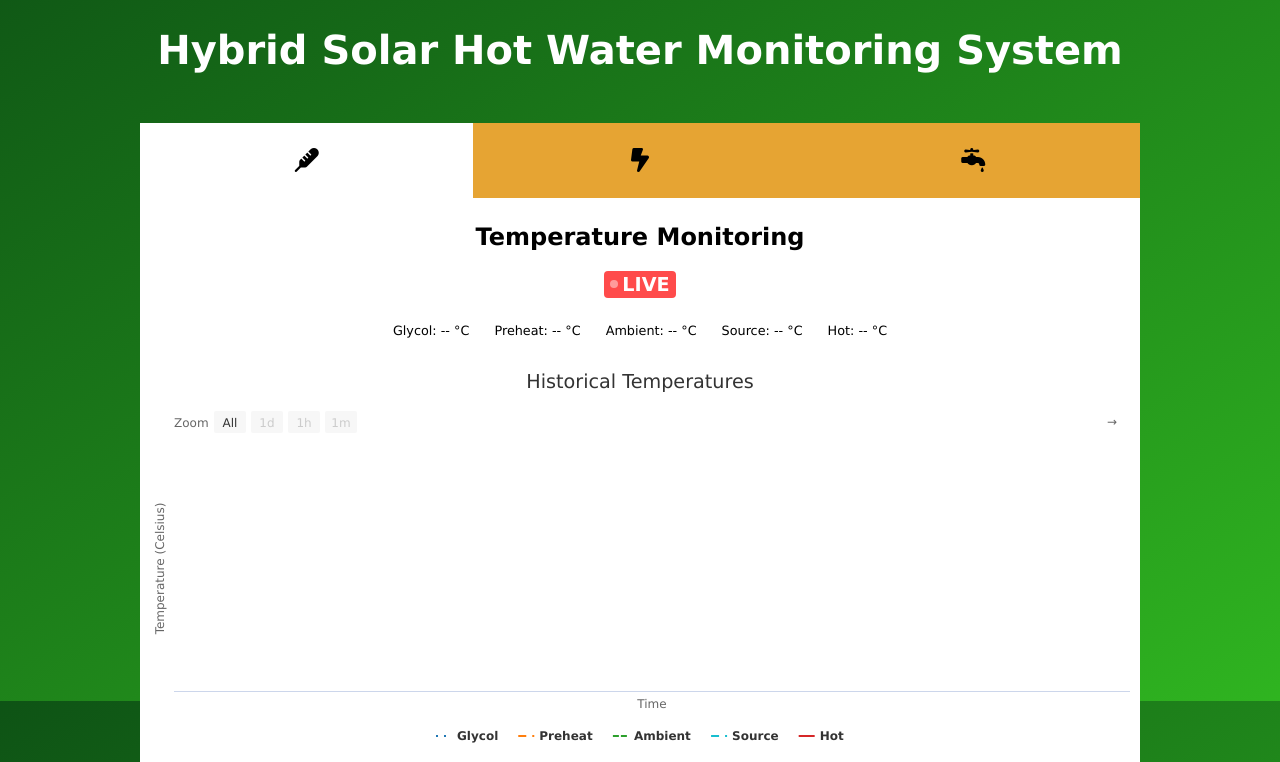
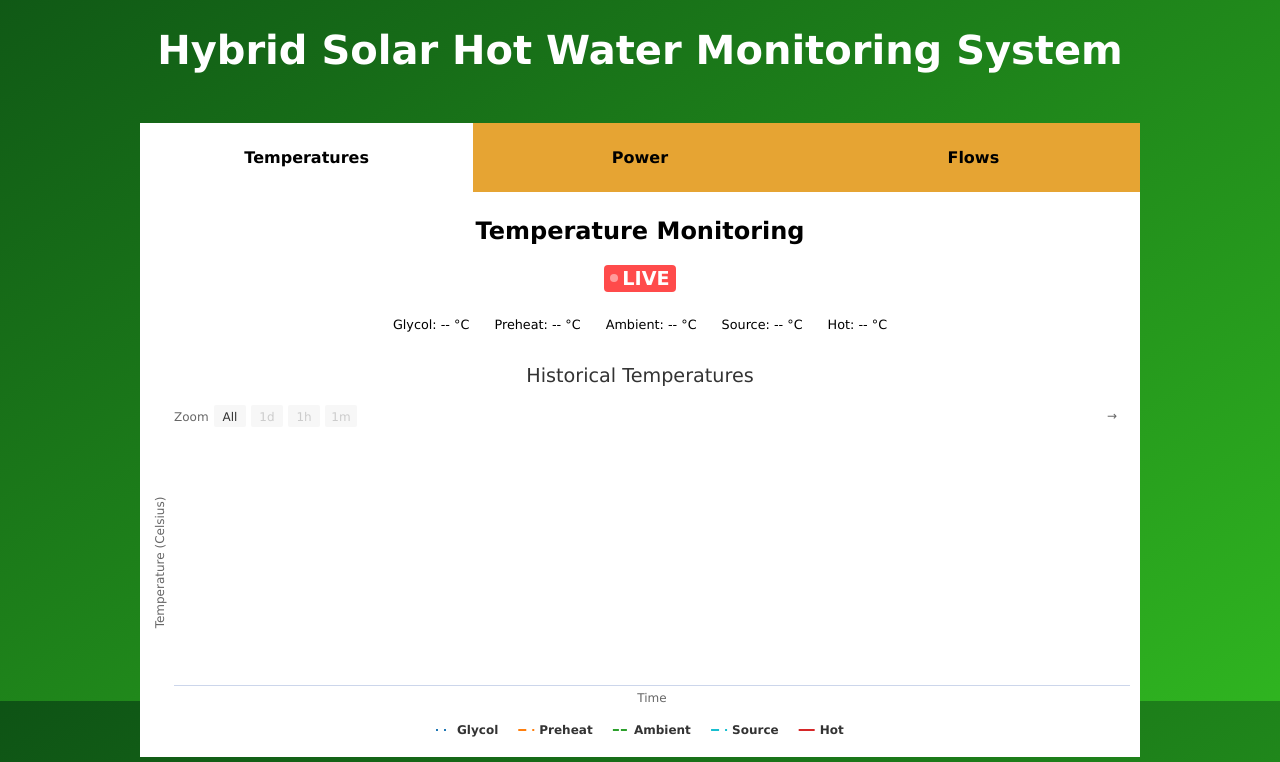
Before and after one commit to jacobarychuk/Energy-Monitoring-Kiosk, a Flask app: page / in a window 1280 px wide. Shown: the part 99-861 px from the top of the page. Run offline with Flask 3, Linux system fonts and the light colour scheme; data that the repository does not hold is empty; some libraries are stand-ins or nearby versions.

Commit message:
feat: replace tab label icons with text

```diff
--- a/raspi/templates/index.html
+++ b/raspi/templates/index.html
@@ -5,7 +5,6 @@
     <meta name="viewport" content="width=device-width, initial-scale=1.0">
     <title>Hybrid Solar Hot Water Monitoring System</title>
     <link rel="stylesheet" href="/static/style.css">
-    <script src="https://kit.fontawesome.com/ca98015c02.js" crossorigin="anonymous"></script>
     <script src="https://code.highcharts.com/stock/highstock.js"></script>
   </head>
   <body>
@@ -21,17 +20,17 @@
         <div class="tab-labels">
           <input type="radio" id="temperature-tab" name="tab" checked>
           <label for="temperature-tab" class="tab-label">
-            <i class="fa-solid fa-thermometer"></i>
+            Temperatures
           </label>
 
           <input type="radio" id="energy-tab" name="tab">
           <label for="energy-tab" class="tab-label">
-            <i class="fa-solid fa-bolt-lightning"></i>
+            Power
           </label>
 
           <input type="radio" id="flow-tab" name="tab">
           <label for="flow-tab" class="tab-label">
-            <i class="fa-solid fa-faucet-drip"></i>
+            Flows
           </label>
         </div>
 
```
